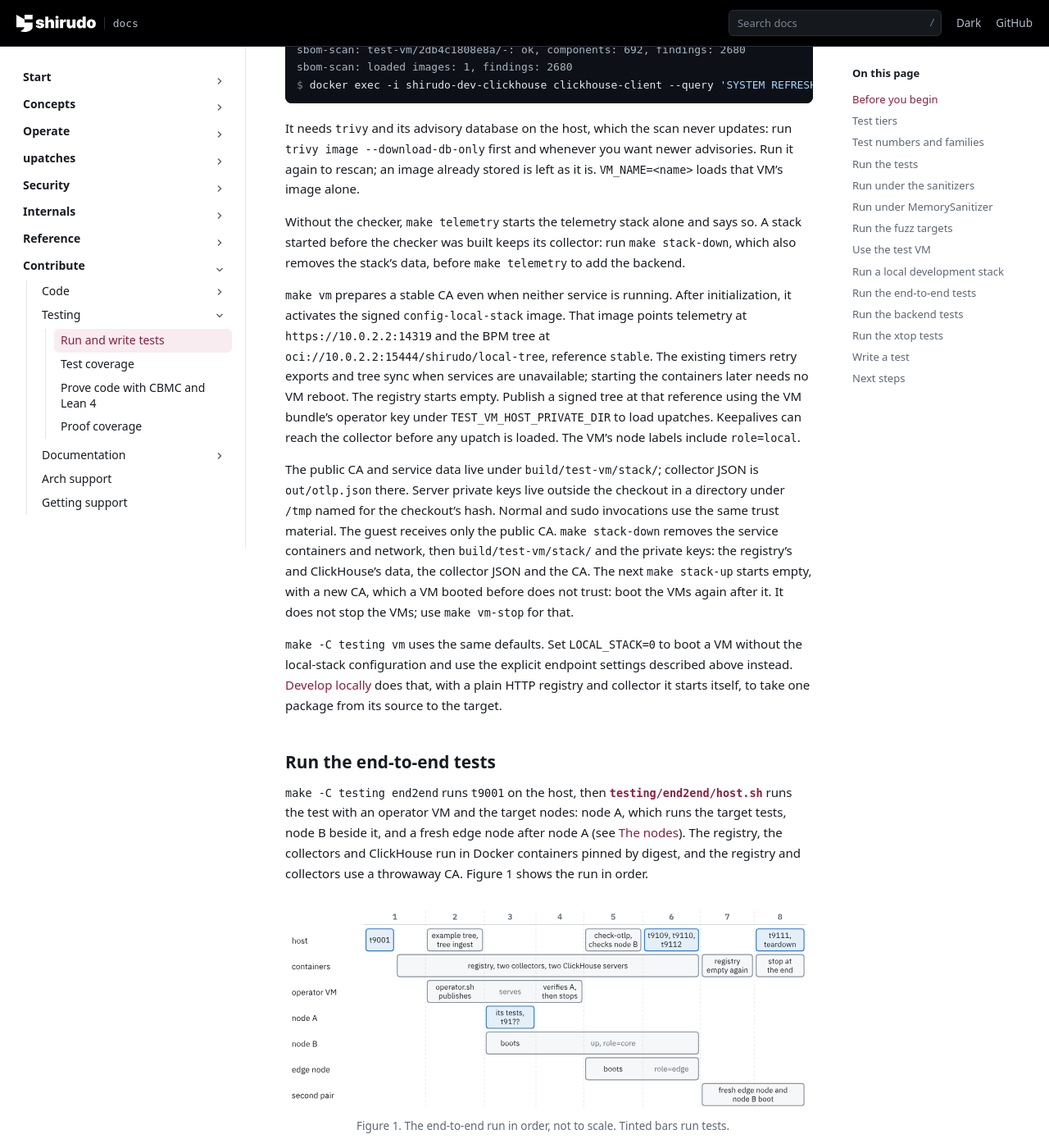
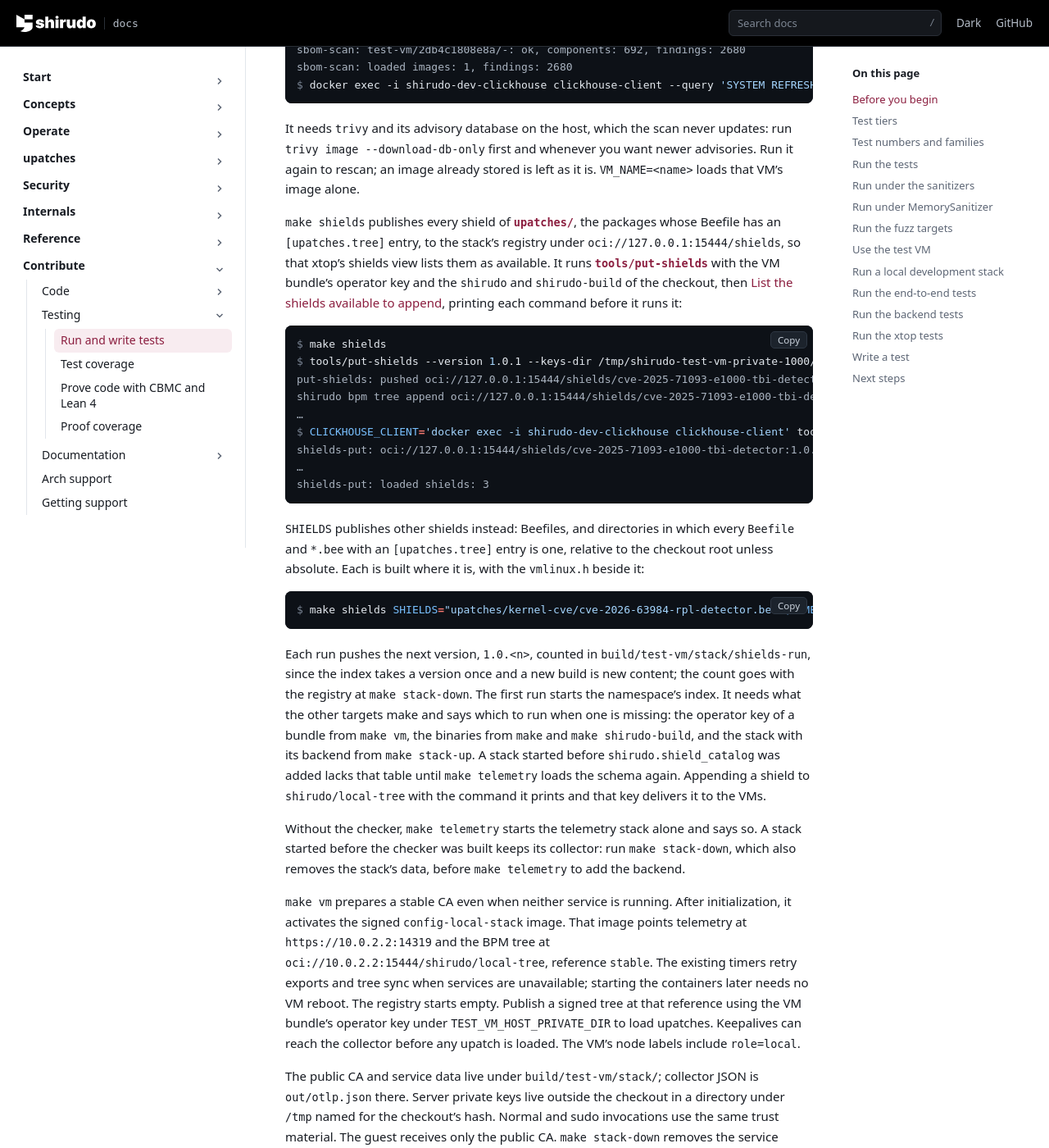
Before and after one commit to AliBashaSY/shirudo, a Sphinx documentation site: the page built from Documentation/contribute/testing/testing.rst, in a window 1280 px wide and 1400 px high, scrolled down 13682 px. Shown: the whole window at 82% size. Built offline with Sphinx 7.4.7, drawn with Linux system fonts in a browser that asks for light colours; pages that are not in the unit, such as notebooks, are missing from menus.

Commit message:
testing: add make shields, which publishes the shields to the local stack
The local stack's registry and backend held no shields, so nothing in
it could be appended to the tree the VMs follow, and xtop had none to
list.

make shields runs tools/put-shields with the VM bundle's operator key
against oci://127.0.0.1:15444/shields and loads the catalog it writes
with jobs/shields-put, printing each command first, as make vm-enroll
does. SHIELDS names other Beefiles and directories, relative to the
checkout root unless absolute.

Each run pushes version 1.0.<n>, counted beside the registry so that
make stack-down resets it with the registry: the index takes a version
once, a new build is new content, and a timestamp would push the
detectors' member paths past 99 bytes. The first run starts the index.
It builds nothing and loads no schema: it refuses, naming the target to
run, without the bundle's key (make vm), without the binaries (make,
make shirudo-build), or without the stack, its backend or the catalog
table (make stack-up, make telemetry).

Signed-off-by: John Fastabend <john.fastabend@gmail.com>

```diff
--- a/Documentation/contribute/testing/testing.rst
+++ b/Documentation/contribute/testing/testing.rst
@@ -775,6 +775,48 @@ never updates: run ``trivy image --download-db-only`` first and whenever
 you want newer advisories. Run it again to rescan; an image already
 stored is left as it is. ``VM_NAME=<name>`` loads that VM's image alone.
 
+``make shields`` publishes every shield of :src:`upatches/`, the packages
+whose Beefile has an ``[upatches.tree]`` entry, to the stack's registry
+under ``oci://127.0.0.1:15444/shields``, so that xtop's shields view
+lists them as available. It runs :src:`tools/put-shields` with the VM
+bundle's operator key and the ``shirudo`` and ``shirudo-build`` of the
+checkout, then :doc:`/operate/backend/shields-put`, printing each
+command before it runs it:
+
+.. code-block:: console
+
+   $ make shields
+   $ tools/put-shields --version 1.0.1 --keys-dir /tmp/shirudo-test-vm-private-1000/operator-keys/keys --catalog build/test-vm/stack/shields.json --new-index oci://127.0.0.1:15444/shields
+   put-shields: pushed oci://127.0.0.1:15444/shields/cve-2025-71093-e1000-tbi-detector:1.0.1 sha256:1fdb…
+   shirudo bpm tree append oci://127.0.0.1:15444/shields/cve-2025-71093-e1000-tbi-detector:1.0.1 --package-digest sha256:1fdb… oci://<registry>/<tree> --tree-id <tree-id>
+   …
+   $ CLICKHOUSE_CLIENT='docker exec -i shirudo-dev-clickhouse clickhouse-client' tools/backend/jobs/shields-put build/test-vm/stack/shields.json
+   shields-put: oci://127.0.0.1:15444/shields/cve-2025-71093-e1000-tbi-detector:1.0.1 cve-2025-71093-e1000-tbi-detector (CVE-2025-71093)
+   …
+   shields-put: loaded shields: 3
+
+``SHIELDS`` publishes other shields instead: Beefiles, and directories
+in which every ``Beefile`` and ``*.bee`` with an ``[upatches.tree]``
+entry is one, relative to the checkout root unless absolute. Each is
+built where it is, with the ``vmlinux.h`` beside it:
+
+.. code-block:: console
+
+   $ make shields SHIELDS="upatches/kernel-cve/cve-2026-63984-rpl-detector.bee $HOME/my-shields"
+
+Each run pushes the next version, ``1.0.<n>``, counted in
+``build/test-vm/stack/shields-run``, since the index takes a version
+once and a new build is new content; the count goes with the registry at
+``make stack-down``. The first run starts the namespace's index. It needs
+what the other targets make and says which to run when one is missing:
+the operator key of a bundle from ``make vm``, the binaries from
+``make`` and ``make shirudo-build``, and the stack with its backend
+from ``make stack-up``. A stack started before
+``shirudo.shield_catalog`` was added lacks that table until ``make
+telemetry`` loads the schema again. Appending a shield
+to ``shirudo/local-tree`` with the command it prints and that key
+delivers it to the VMs.
+
 Without the checker, ``make telemetry`` starts the telemetry stack alone and says so. A
 stack started before the checker was built keeps its collector: run
 ``make stack-down``, which also removes the stack's data, before
```
Also changed, not shown: 3 other files.
